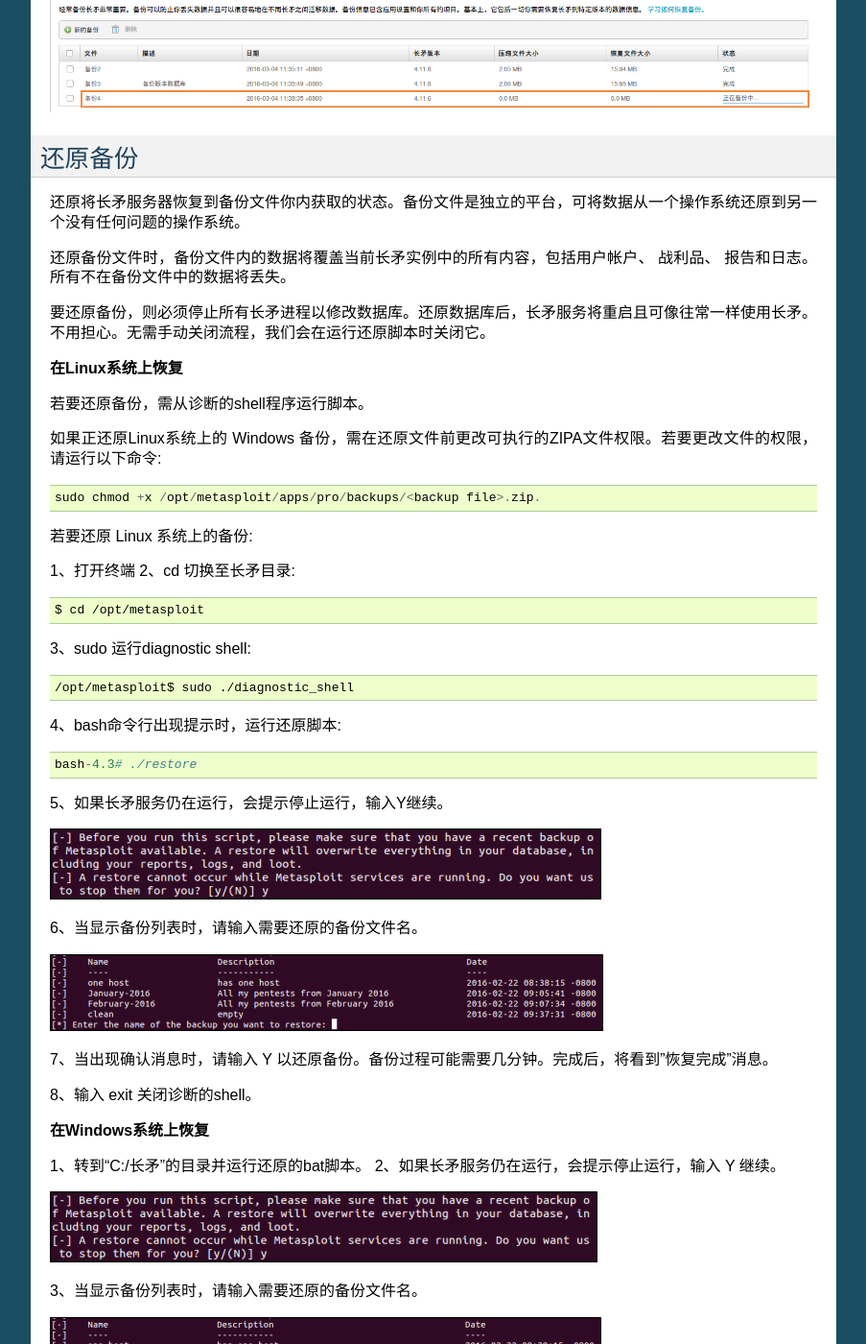
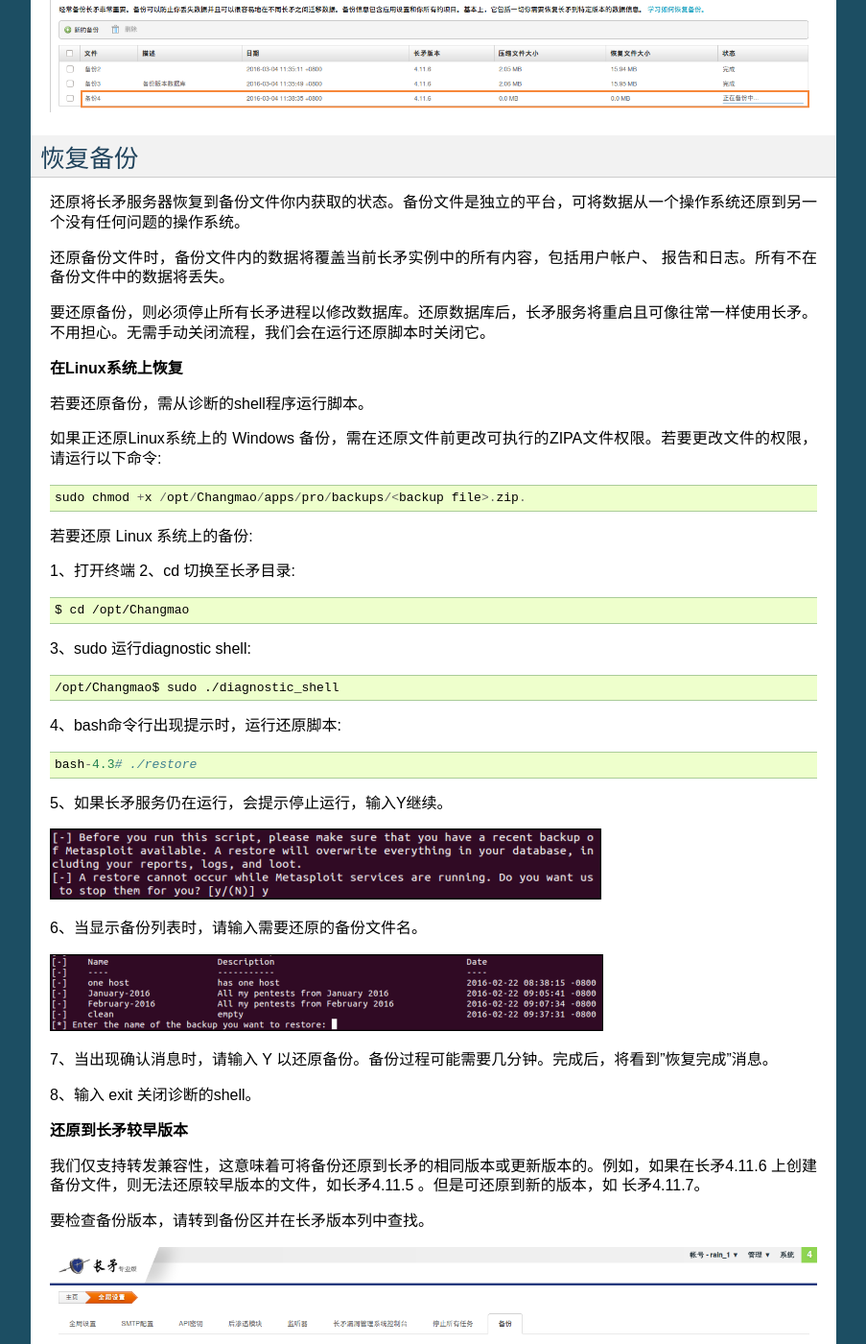
Before and after one commit to Hoyann/ChangMao, a Sphinx documentation site: the page built from docs/backup.rst, in a window 1280 px wide and 1400 px high, scrolled down 1454 px. Shown: the whole window at 96% size, without its empty margins (198-1101 px from the left). Built offline with Sphinx 7.4.7, drawn with Linux system fonts in a browser that asks for light colours; some of the changed text lies outside the part shown.

Commit message:
Restoring a Backup Change

```diff
--- a/docs/backup.rst
+++ b/docs/backup.rst
@@ -13,7 +13,7 @@
 
 备份包含所有需要将长矛还原到某个特定的状态，例如应用程序设置和项目。唯一不会迁移的是软件版本。长矛实例将继续使用当前版本。
 
-备份长矛时，所有数据库内容压缩成ZIP文件并存储在 ``/path/to/metasploit/apps/pro/backups`` 路径中。将长矛还原到特定的备份时，不会覆盖这些文件。因此只有手动删除或卸载长矛，他们才可用。
+备份长矛时，所有数据库内容压缩成ZIP文件并存储在 ``/path/to/Changmao/apps/pro/backups`` 路径中。将长矛还原到特定的备份时，不会覆盖这些文件。因此只有手动删除或卸载长矛，他们才可用。
 
 若要备份长矛数据:
 
@@ -37,12 +37,12 @@
 
 .. image:: image/4.png
 
-还原备份
+恢复备份
 --------
 
 还原将长矛服务器恢复到备份文件你内获取的状态。备份文件是独立的平台，可将数据从一个操作系统还原到另一个没有任何问题的操作系统。
 
-还原备份文件时，备份文件内的数据将覆盖当前长矛实例中的所有内容，包括用户帐户、 战利品、 报告和日志。所有不在备份文件中的数据将丢失。
+还原备份文件时，备份文件内的数据将覆盖当前长矛实例中的所有内容，包括用户帐户、 报告和日志。所有不在备份文件中的数据将丢失。
 
 要还原备份，则必须停止所有长矛进程以修改数据库。还原数据库后，长矛服务将重启且可像往常一样使用长矛。不用担心。无需手动关闭流程，我们会在运行还原脚本时关闭它。
 
@@ -52,18 +52,18 @@
 
 如果正还原Linux系统上的 Windows 备份，需在还原文件前更改可执行的ZIPA文件权限。若要更改文件的权限，请运行以下命令::
 
-    sudo chmod +x /opt/metasploit/apps/pro/backups/<backup file>.zip.
+    sudo chmod +x /opt/Changmao/apps/pro/backups/<backup file>.zip.
 
 若要还原 Linux 系统上的备份:
 
 1、打开终端
 2、cd 切换至长矛目录::
 
-    $ cd /opt/metasploit
+    $ cd /opt/Changmao
 
 3、sudo 运行diagnostic shell::
 
-    /opt/metasploit$ sudo ./diagnostic_shell
+    /opt/Changmao$ sudo ./diagnostic_shell
 
 4、bash命令行出现提示时，运行还原脚本::
 
@@ -81,21 +81,6 @@
 
 8、输入 exit 关闭诊断的shell。
 
-**在Windows系统上恢复**
-
-1、转到“C:/长矛”的目录并运行还原的bat脚本。
-2、如果长矛服务仍在运行，会提示停止运行，输入 Y 继续。
-
-.. image:: image/7.png
-
-3、当显示备份列表时，请输入需要还原的备份文件名。
-
-.. image:: image/8.png
-
-4、当出现确认消息时，请输入 Y 以还原备份。备份过程可能需要几分钟。完成后，将看到"恢复完成"消息。
-
-5、退出命令提示符。
-
 **还原到长矛较早版本**
 
 我们仅支持转发兼容性，这意味着可将备份还原到长矛的相同版本或更新版本的。例如，如果在长矛4.11.6 上创建备份文件，则无法还原较早版本的文件，如长矛4.11.5 。但是可还原到新的版本，如 长矛4.11.7。
@@ -112,6 +97,6 @@
 查找备份文件
 ------------
 
-备份文件位于 ``/path/to/metasploit/apps/pro/backups``
+备份文件位于 ``/path/to/Changmao/apps/pro/backups``
 
 若打算卸载 长矛，应将此目录中的备份文件复制到计算机上的不同位置。或如果想与另一个长矛实例共享备份文件，可从此位置复制。
```
